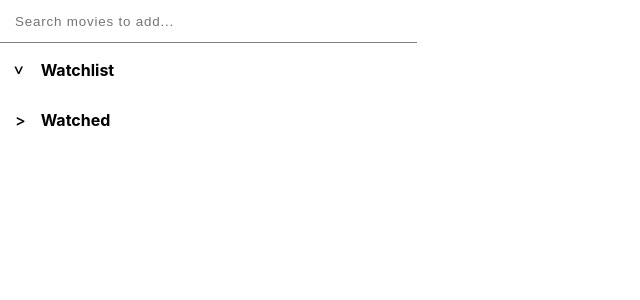
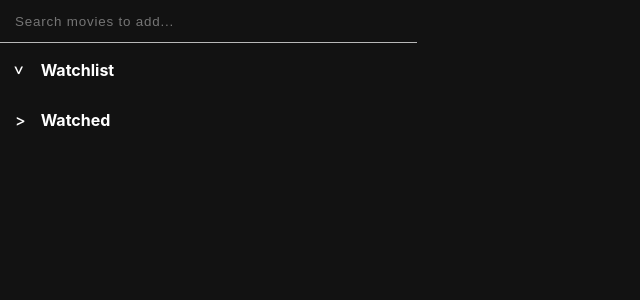
Before and after one commit to TeemuTallskog/movie-watchlist, a React (Create React App) app: page / in a window 1280 px wide. Shown: the top 300 px of the page, without its empty margins (0-640 px from the left). Built offline with nearby package versions, Linux system fonts and the light colour scheme; the HTML template or start-up script is replaced by a standard one.

Commit message:
Update color profile
Set root color variables.
Change to darkmode.

```diff
--- a/src/components/MovieCardMenu.js
+++ b/src/components/MovieCardMenu.js
@@ -4,7 +4,7 @@ const MovieCardMenu = ({movie, deleteFunction, deleteType, markAsWatched, wrappe
     return (
         <div className='movie-card-menu-container'>
             {markAsWatched ? <button onClick={() => wrapperFunction(markAsWatched, movie)}>Mark as watched</button> : null}
-            <button onClick={() => wrapperFunction(deleteFunction, movie, deleteType)}>Delete</button>
+            <button className='deleteButton' onClick={() => wrapperFunction(deleteFunction, movie, deleteType)}>Delete</button>
         </div>
     )
 }
--- a/src/index.css
+++ b/src/index.css
@@ -1,3 +1,18 @@
+:root {
+  --clr-primary: yellow;
+  --clr-secondary: black;
+  --clr-background: #121212;
+  --clr-background-hover: #323232;
+  --clr-border: rgba(255,255,255,0.7);
+  --clr-btn-background: white;
+  --clr-btn-background-hover: gray;
+  --clr-text-normal: white;
+  --clr-text-light: rgba(255,255,255,0.7);
+  --clr-text-warning: rgb(225,0,0);
+  --clr-scrollbar-background: var(--clr-border);
+  --clr-scrollbar-border: var(--clr-background);
+}
+
 body {
   margin: 0;
   padding-top: 40px;
@@ -9,6 +24,7 @@ body {
     sans-serif;
   -webkit-font-smoothing: antialiased;
   -moz-osx-font-smoothing: grayscale;
+  background-color: var(--clr-background);
 }
 
 code {
@@ -23,7 +39,7 @@ code {
   /* Firefox */
   * {
     scrollbar-width: thin;
-    scrollbar-color: #7a7a7a #ffffff;
+    scrollbar-color: var(--clr-scrollbar-background) var(--clr-scrollbar-border);
   }
 
   /* Chrome, Edge, and Safari */
@@ -32,11 +48,11 @@ code {
   }
 
   *::-webkit-scrollbar-track {
-    background: #ffffff;
+    background: var(--clr-scrollbar-background);
   }
 
   *::-webkit-scrollbar-thumb {
-    background-color: #7a7a7a;
+    background-color: var(--clr-scrollbar-background);
     border-radius: 10px;
-    border: 1px none #ffffff;
+    border: 1px none var(--clr-scrollbar-border);
   }
--- a/src/resources/css/Collapsible.css
+++ b/src/resources/css/Collapsible.css
@@ -10,6 +10,11 @@
   font-weight: bold;
   user-select: none;
   margin-bottom: 10px;
+  color: var(--clr-text-normal);
+}
+
+.collapsible-header :hover{
+  text-shadow: 0px 0px 1px var(--clr-text-normal);
 }
 
 .arrow {
--- a/src/resources/css/MovieCard.css
+++ b/src/resources/css/MovieCard.css
@@ -20,7 +20,7 @@
 .movie-card-container-title a {
     font-size: 18px;
     font-weight: bold;
-    color: #000; /* Adjust color as needed */
+    color: var(--clr-text-normal); /* Adjust color as needed */
     text-decoration: none;
     margin-bottom: 5px;
 }
@@ -31,7 +31,7 @@
 
 .movie-card-container-title p {
     font-size: 14px;
-    color: #555; /* Adjust color as needed */
+    color: var(--clr-text-light); /* Adjust color as needed */
     margin: 0;
 }
 
@@ -51,18 +51,18 @@
     position: absolute;
     display: flex;
     flex-direction: column;
-    background-color: white;
+    background-color: var(--clr-background);
     right: 0;
     margin-right: 35px;
     margin-top: 30px;
     align-items: start;
-    border: 1px solid #555;
+    border: 1px solid var(--clr-border);
 }
 
 .movie-card-menu-container {
     width: 150px;
-    background: white;
-    border: 1px solid #555;
+    background: var(--clr-background);
+    border: 1px solid var(--clr-border);
     border-radius: 5px;
     font-size: small !important;
     z-index: 10;
@@ -79,7 +79,11 @@
 }
 
 .movie-card-menu-container button:hover {
-    text-shadow: 0px 0px 1px black;
-    color: black;
+    text-shadow: 0px 0px 1px var(--clr-text-normal);
+    color: var(--clr-text-normal);
     cursor: pointer;
 }
+
+.movie-card-menu-container .deleteButton {
+    color: var(--clr-text-warning);
+}
--- a/src/resources/css/MovieList.css
+++ b/src/resources/css/MovieList.css
@@ -39,14 +39,14 @@ button.sort-button:hover {
     display: flex;
     flex-direction: row;
     position: relative;
-    border-bottom: 1px solid #5555558c;
+    border-bottom: 1px solid var(--clr-border);
 }
 
 .movie-card-list-item button{
-    color: #555;
+    color: var(--clr-text-light);
 }
 
 .movie-card-list-item .unicode:hover {
-    color: black;
-    text-shadow: 0px 0px 2px black;
+    color: var(--clr-text-normal);
+    text-shadow: 0px 0px 2px var(--clr-text-normal);
 }
--- a/src/resources/css/MovieSearch.css
+++ b/src/resources/css/MovieSearch.css
@@ -3,13 +3,13 @@
     width: 400px;
     height: 40px;
     border: none;
-    border-bottom: 1px solid gray;
+    border-bottom: 1px solid var(--clr-border);
     outline: none;
-    background-color: white;
+    background-color: var(--clr-background);
     border-radius: 0px;
     padding-left: 15px;
     letter-spacing: 0.8px;
-    color: rgb(19, 19, 19);
+    color: var(--clr-text-normal);
     font-size: 13.4px;
     position: fixed;
     top: 0;
```
